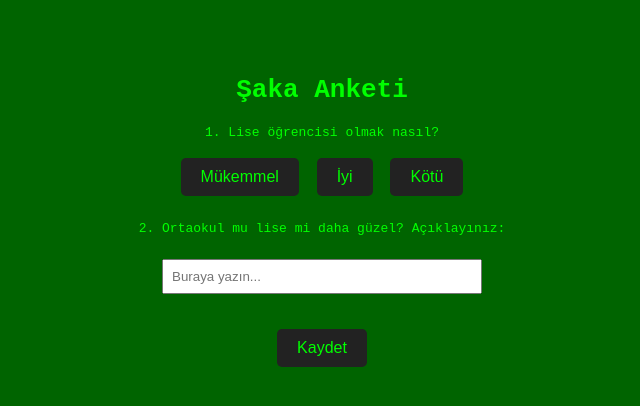
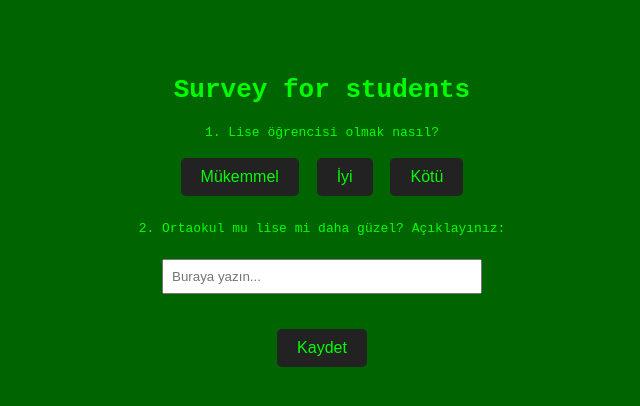
Before and after one commit to erenokt3/hack, a plain HTML site: page index.html in a window 1280 px wide. Shown: the whole page, without its empty margins (318-958 px from the left). Drawn offline with Linux system fonts and the light colour scheme.

Commit message:
Update index.html

```diff
--- a/index.html
+++ b/index.html
@@ -46,7 +46,7 @@
 </head>
 <body>
 
-  <h1>Şaka Anketi</h1>
+  <h1>Survey for students</h1>
 
   <!-- Soru 1 -->
   <div class="question">
```
